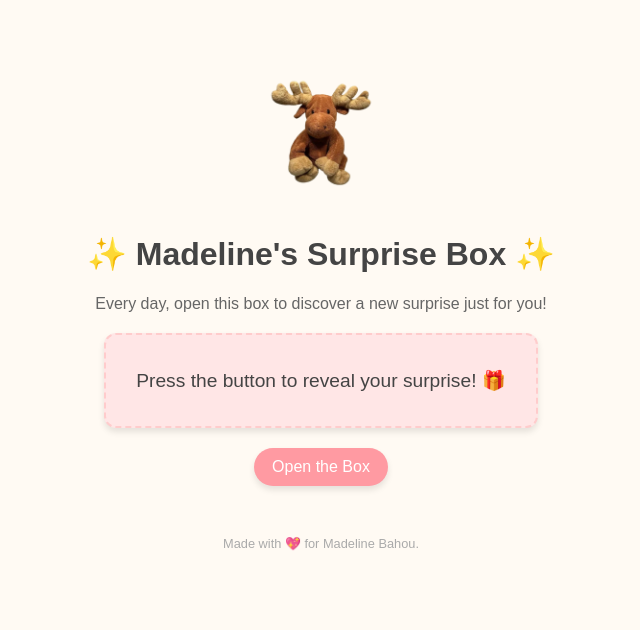
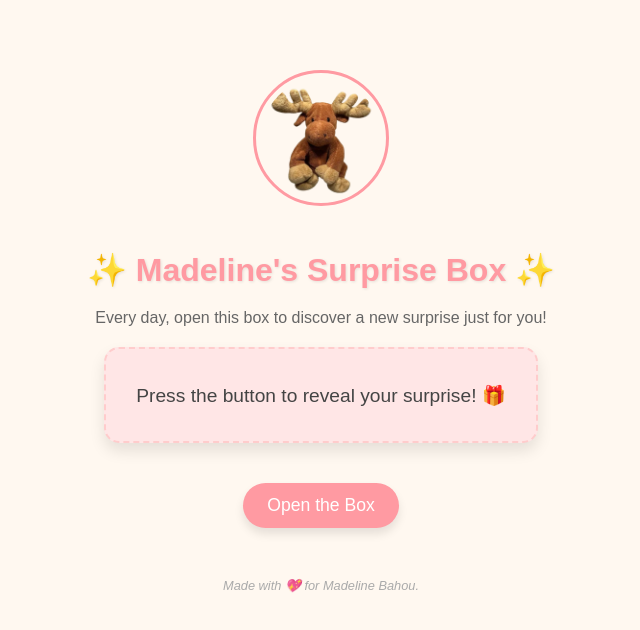
Before and after one commit to Tlaloxx/Madeline-s-surprise-box, a plain HTML site: page index.html in a window 1280 px wide. Shown: the whole page, without its empty margins (319-959 px from the left). Drawn offline with Linux system fonts and the light colour scheme.

Commit message:
Update styles.css
stylke

```diff
--- a/styles.css
+++ b/styles.css
@@ -2,7 +2,7 @@
 body {
     font-family: 'Poppins', sans-serif;
     text-align: center;
-    background-color: #fffaf3;
+    background-color: #fff8f0; /* Pastel background */
     color: #444;
     margin: 0;
     padding: 20px;
@@ -17,6 +17,23 @@ body {
 .header-image {
     width: 120px;
     margin-bottom: 20px;
+    border-radius: 50%;
+    border: 3px solid #ff9aa2; /* Adding a soft border to the image */
+    padding: 5px;
+    transition: transform 0.3s ease-in-out;
+}
+
+.header-image:hover {
+    transform: scale(1.1); /* Adds a nice scale effect on hover */
+}
+
+/* Title */
+h1 {
+    font-size: 2rem;
+    color: #ff9aa2; /* Soft, cute pink */
+    margin-bottom: 20px;
+    font-weight: bold;
+    text-shadow: 1px 1px 3px rgba(0, 0, 0, 0.1);
 }
 
 /* Instructions */
@@ -28,16 +45,21 @@ body {
 
 /* Wish Box */
 .wish-box {
-    background-color: #ffe6e6;
+    background-color: #ffe6e6; /* Soft pastel pink */
     color: #444;
     font-size: 1.2rem;
     margin: 20px auto;
     padding: 15px;
-    border-radius: 12px;
+    border-radius: 15px;
     border: 2px dashed #ffcccc;
-    box-shadow: 0px 4px 6px rgba(0, 0, 0, 0.1);
+    box-shadow: 0px 8px 15px rgba(0, 0, 0, 0.1);
     width: 70%;
     max-width: 400px;
+    transition: background-color 0.3s ease;
+}
+
+.wish-box:hover {
+    background-color: #ffd9d9; /* Lighter pink on hover */
 }
 
 /* Button */
@@ -45,21 +67,24 @@ button {
     background-color: #ff9aa2;
     color: white;
     border: none;
-    padding: 10px 18px;
-    font-size: 1rem;
-    border-radius: 25px;
+    padding: 12px 24px;
+    font-size: 1.1rem;
+    border-radius: 30px;
     cursor: pointer;
-    box-shadow: 0px 4px 6px rgba(0, 0, 0, 0.1);
-    transition: background-color 0.3s ease;
+    box-shadow: 0px 6px 10px rgba(0, 0, 0, 0.1);
+    transition: background-color 0.3s ease, transform 0.2s ease;
+    margin-top: 20px;
 }
 
 button:hover {
-    background-color: #ffb7b2;
+    background-color: #ffb7b2; /* Light pink when hovering */
+    transform: scale(1.05); /* Slight scale-up on hover */
 }
 
 button:disabled {
     background-color: #ffd1d1;
     cursor: not-allowed;
+    box-shadow: none; /* Disable shadow when button is disabled */
 }
 
 /* Message */
@@ -68,6 +93,7 @@ button:disabled {
     color: #888;
     margin-top: 10px;
     font-style: italic;
+    text-align: center;
 }
 
 /* Footer */
@@ -75,4 +101,21 @@ footer {
     margin-top: 50px;
     font-size: 0.8rem;
     color: #aaa;
+    font-style: italic;
 }
+
+/* Responsive Styles */
+@media (max-width: 600px) {
+    h1 {
+        font-size: 1.5rem;
+    }
+
+    .wish-box {
+        width: 80%; /* Adjust the width on small screens */
+    }
+
+    button {
+        font-size: 1rem;
+        padding: 10px 20px;
+    }
+}
```
